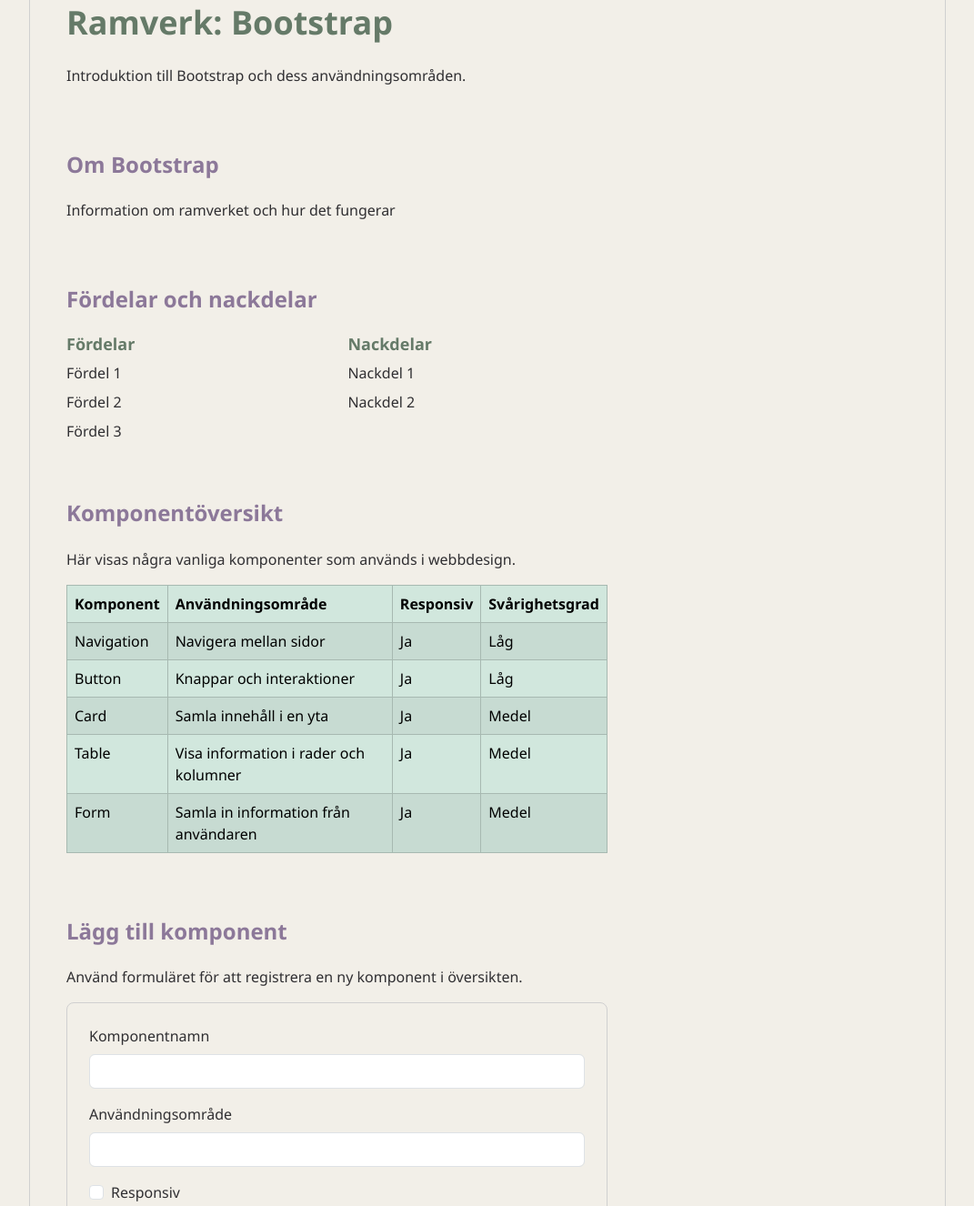
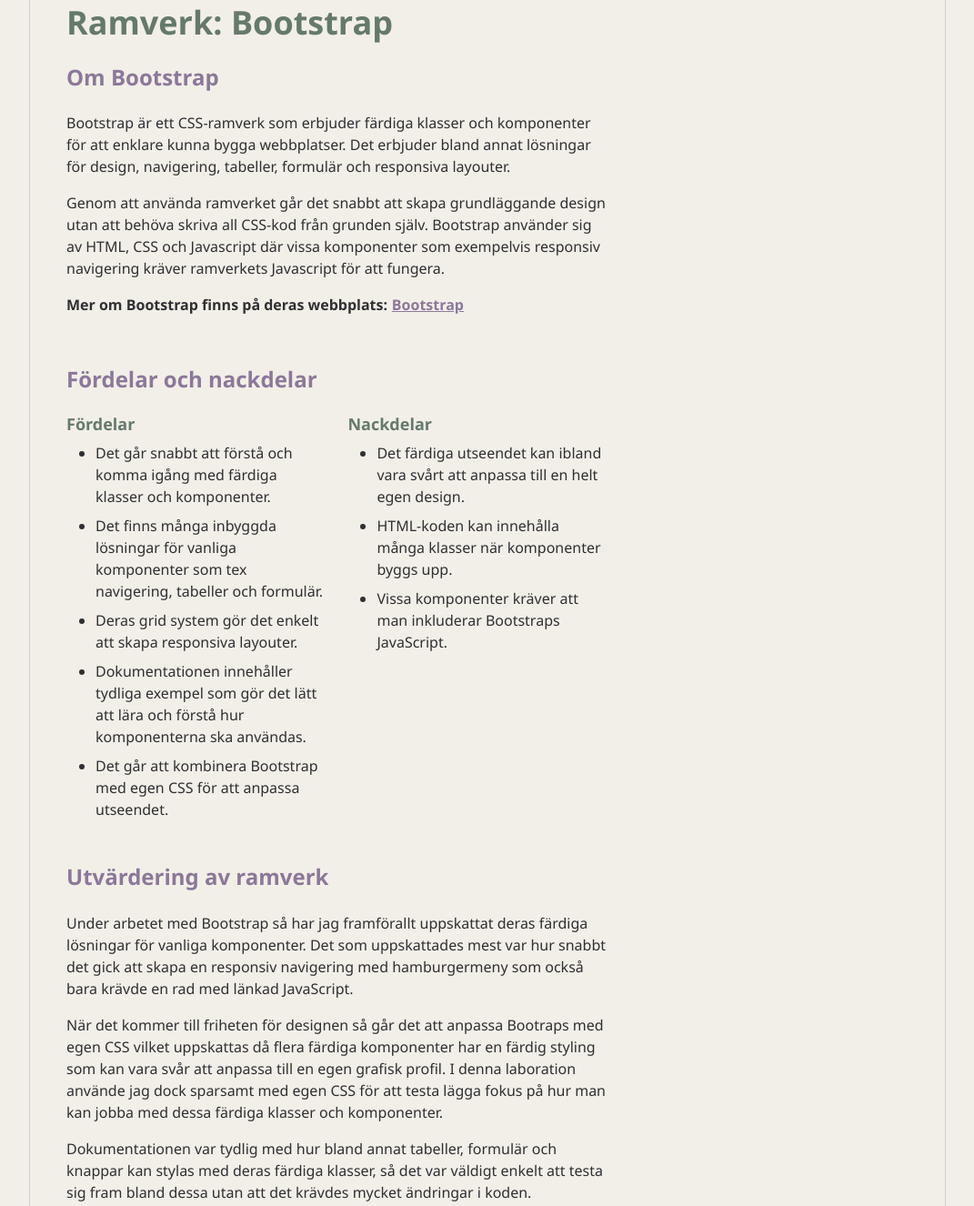
Before and after one commit to dannigiovanella/fullstack-lab1, a website built with Vite: page bootstrap.html in a window 1280 px wide. Shown: the part 196-1522 px from the top of the page at 91% size, without its empty margins (104-1175 px from the left). Built offline with nearby package versions, Linux system fonts and the light colour scheme.

Commit message:
Lagt in texinnehåll för Bootstrap

```diff
--- a/bootstrap.css
+++ b/bootstrap.css
@@ -74,6 +74,13 @@ h3 {
     border-width: 2px;
 }
 
+/*Länkfärg (i text)*/
+/*Länk till Bootstraps webbplats*/
+.bootstrap-link {
+    margin-left: 0.3rem;
+    color: var(--color-purple);
+}
+
 /*TABELL*/
 
 /*FORMULÄR*/
--- a/bootstrap.html
+++ b/bootstrap.html
@@ -78,14 +78,20 @@
         <section class="mt-4">
             <!--Huvudrubrik. Med avstånd och textfärg-->
             <h1 class="mb-4">Ramverk: Bootstrap</h1>
-            <p>Introduktion till Bootstrap och dess användningsområden.</p>
-        </section>
 
-        <!-- Information om ramverket -->
-        <section class="mt-4">
+            <!-- Information om ramverket -->
             <!--Rubrik för sektionen. Med avstånd och textfärg-->
             <h2 class="mb-4">Om Bootstrap</h2>
-            <p>Information om ramverket och hur det fungerar</p>
+            <p>Bootstrap är ett CSS-ramverk som erbjuder färdiga klasser och komponenter för att enklare kunna bygga
+                webbplatser. Det erbjuder bland annat lösningar för design, navigering, tabeller, formulär och
+                responsiva layouter.</p>
+            <p>Genom att använda ramverket går det snabbt att skapa grundläggande design utan att behöva skriva all
+                CSS-kod från grunden själv. Bootstrap använder sig av HTML, CSS och Javascript där vissa komponenter som
+                exempelvis responsiv navigering kräver ramverkets Javascript för att fungera.</p>
+
+            <!--Länk till Bootstrap-->
+            <p class="fw-bold">Mer om Bootstrap finns på deras webbplats:<a href="https://getbootstrap.com/"
+                    target="_blank" rel="noopener noreferrer" class="bootstrap-link">Bootstrap</a></p>
         </section>
 
         <!--Fördelar och nackdelar. mt-4 för avstånd-->
@@ -105,11 +111,15 @@
 
                     <h3 class="mb-2">Fördelar</h3>
 
-                    <!-- list-unstyled tar bort listans punkter och indrag -->
-                    <ul class="list-unstyled mb-0">
-                        <li class="mb-2">Fördel 1</li>
-                        <li class="mb-2"">Fördel 2</li>
-                        <li class=" mb-2">Fördel 3</li>
+                    <!--Lista med fördelar-->
+                    <ul class="mb-0">
+                        <li class="mb-2">Det går snabbt att förstå och komma igång med färdiga klasser och komponenter.
+                        </li>
+                        <li class="mb-2"">Det finns många inbyggda lösningar för vanliga komponenter som tex navigering, tabeller och formulär.</li>
+                        <li class=" mb-2">Deras grid system gör det enkelt att skapa responsiva layouter.</li>
+                        <li class=" mb-2">Dokumentationen innehåller tydliga exempel som gör det lätt att lära och
+                            förstå hur komponenterna ska användas.</li>
+                        <li class=" mb-2">Det går att kombinera Bootstrap med egen CSS för att anpassa utseendet.</li>
                     </ul>
                 </div>
 
@@ -118,12 +128,32 @@
                 <div class="col-12 col-md-6">
                     <h3 class="mb-2">Nackdelar</h3>
 
-                    <!-- list-unstyled tar bort listans punkter och indrag -->
-                    <ul class="list-unstyled mb-0">
-                        <li class="mb-2">Nackdel 1</li>
-                        <li class="mb-2">Nackdel 2</li>
+                    <!--Lista med nackdelar-->
+                    <ul class="mb-0">
+                        <li class="mb-2">Det färdiga utseendet kan ibland vara svårt att anpassa till en helt egen
+                            design.</li>
+                        <li class="mb-2">HTML-koden kan innehålla många klasser när komponenter byggs upp.</li>
+                        <li class="mb-2">Vissa komponenter kräver att man inkluderar Bootstraps JavaScript.</li>
                     </ul>
                 </div>
+        </section>
+
+        <section class="mt-4">
+            <!--Rubrik för sektionen. Med avstånd och textfärg-->
+            <h2 class="mb-4">Utvärdering av ramverk</h2>
+
+            <p>Under arbetet med Bootstrap så har jag framförallt uppskattat deras färdiga lösningar för vanliga
+                komponenter. Det som uppskattades mest var hur snabbt det gick att skapa en responsiv navigering med
+                hamburgermeny som också bara krävde en rad med länkad JavaScript. </p>
+
+            <p>När det kommer till friheten för designen så går det att anpassa Bootraps med egen CSS vilket uppskattas
+                då flera färdiga komponenter har en färdig styling som kan vara svår att anpassa till en egen grafisk
+                profil. I denna laboration använde jag dock sparsamt med egen CSS för att testa lägga fokus på hur man
+                kan jobba med dessa färdiga klasser och komponenter.</p>
+
+            <p>Dokumentationen var tydlig med hur bland annat tabeller, formulär och knappar kan stylas med deras
+                färdiga klasser, så det var väldigt enkelt att testa sig fram bland dessa utan att det krävdes mycket
+                ändringar i koden.</p>
         </section>
 
         <!--TABELL OCH FORMULÄR-->
@@ -131,7 +161,7 @@
         <!--TABELL-->
         <!-- Komponentöversikt -->
         <section class="mt-4">
-            <h2 class="mb-4">Komponentöversikt</h2>
+            <h2 class="mb-4">Tabell: Komponentöversikt</h2>
             <p>Här visas några vanliga komponenter som används i webbdesign.</p>
 
             <!--wrapper för att göra tabellen responsiv. Skrollas i sidled-->
@@ -194,7 +224,7 @@
         <!-- Formulär -->
         <section class="mt-4">
             <h2 class="mb-4">Lägg till komponent</h2>
-            <p>Använd formuläret för att registrera en ny komponent i översikten.</p>
+            <p>Använd formuläret för att registrera en ny komponent.</p>
 
             <!--Grupperar formuläret
             form-group är en egenskapad klass för gruppering-->
@@ -265,4 +295,5 @@
     <script src=" ./node_modules/bootstrap/dist/js/bootstrap.bundle.min.js"></script>
 
 </body>
+
 </html>
--- a/style.css
+++ b/style.css
@@ -93,7 +93,7 @@ main {
 /*Sektioner*/
 section{
     max-width: 65ch;
-    padding-bottom: 2rem;
+    padding-bottom: 1rem;
 }
 
 /*Footer */
```
Also changed, not shown: tailwind.html (+10 -2 lines).
